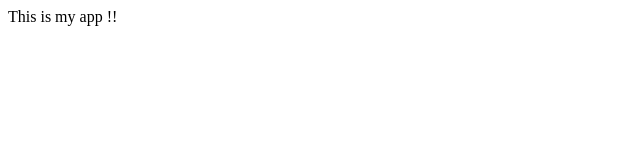
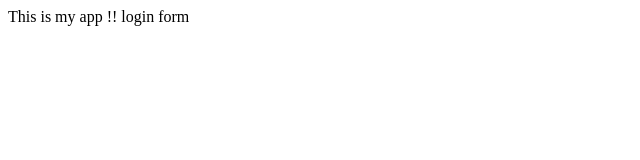
Before and after one commit to LobnaGhd/MyFirstRep, a plain HTML site: page index.html in a window 1280 px wide. Shown: the full height of the page, 0-640 px from the left. Drawn offline with Linux system fonts and the light colour scheme.

Commit message:
login form

```diff
--- /dev/null
+++ b/dir2/two.js
@@ -0,0 +1 @@
+console.log("This is TWO");
--- a/index.html
+++ b/index.html
@@ -8,5 +8,6 @@
 </head>
 <body>
   This is my app !!
+  login form
 </body>
 </html>
```
Also changed, not shown: login.html (added, +1 -0 lines), gg.txt (added).
